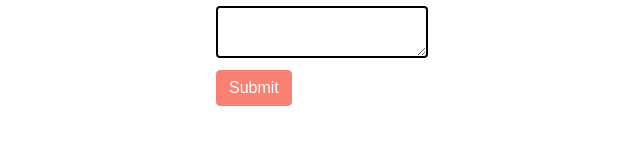
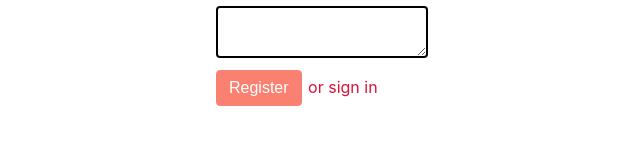
Before and after one commit to siemah/fastify-admin-ui, a Next.js app: page /signup in a window 1280 px wide. Shown: the part 304-448 px from the top of the page, without its empty margins (124-764 px from the left). Built offline with nearby package versions, Linux system fonts and the light colour scheme.

Commit message:
ref:add signin link

```diff
--- a/pages/signup.tsx
+++ b/pages/signup.tsx
@@ -1,10 +1,11 @@
 import React, { useState } from 'react';
+import A from '../components/a';
 import Button from '../components/button';
 import InputField from '../components/input-field';
 import Layout from '../components/layout'
 import { StatePropsType } from '../types';
 
-export default function signup() {
+export default function Signup() {
   const [state, setState] = useState<StatePropsType>({
     errors: null,
     data: {},
@@ -85,8 +86,11 @@ export default function signup() {
           onChange={onChange}
         />
         <Button type='submit'>
-          submit
+          Register
         </Button>
+        <A href='/signin'>
+          {` `}or sign in
+        </A>
       </form>
     </Layout>
   );
```
